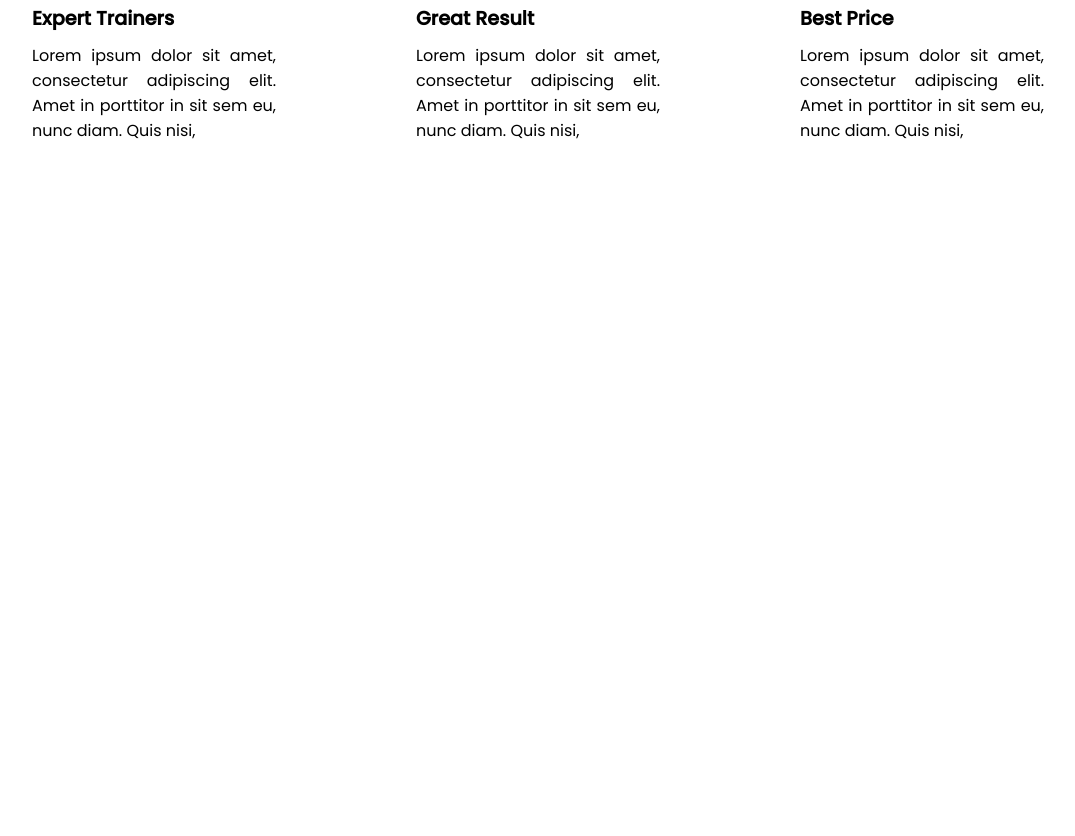
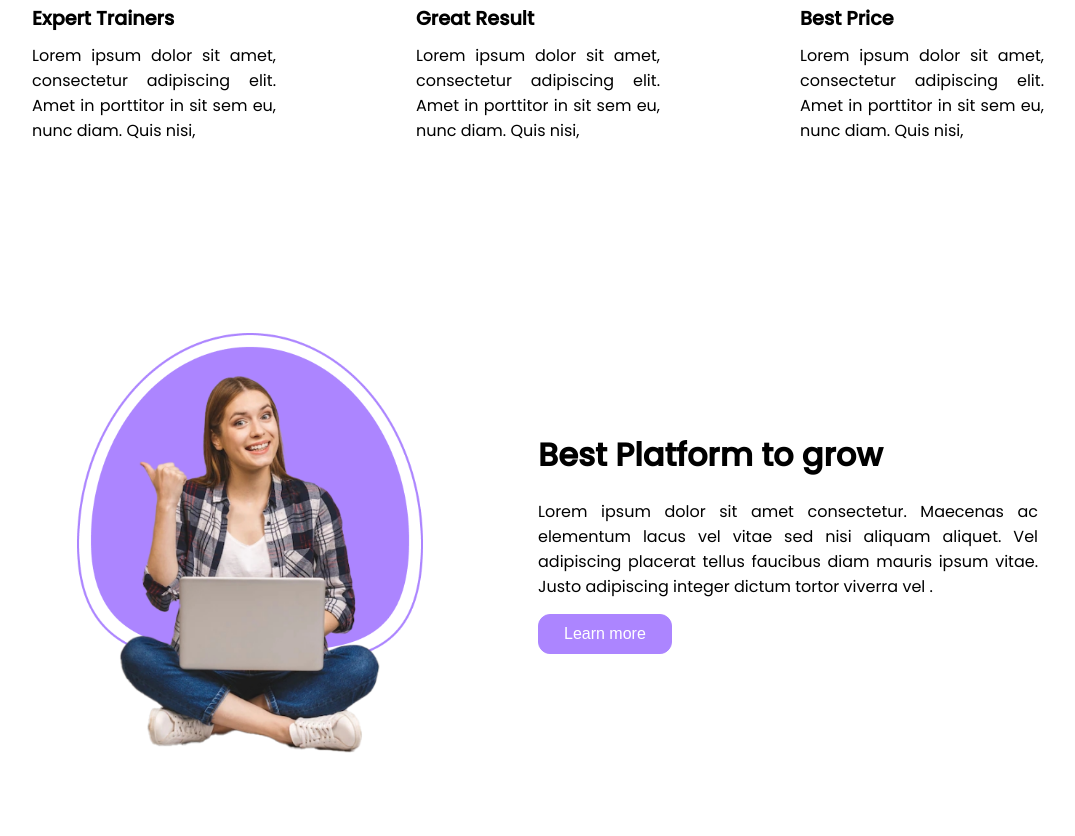
Before and after one commit to kevinmgc/otuschool, a plain HTML site: page index.html in a window 1280 px wide. Shown: the part 1582-2418 px from the top of the page, without its empty margins (102-1177 px from the left). Before the commit the page ends 1835 px from the top, so only its background shows below. Drawn offline with nearby package versions, Linux system fonts and the light colour scheme.

Commit message:
Add platform section

```diff
--- a/css/styles.css
+++ b/css/styles.css
@@ -4,6 +4,19 @@
     --white-color: #ffffff;
     --text-color: #464747;
     --gray-color: #eaeaea;
+    --button-color: #ac85ff;
+}
+
+.row {
+    display: grid;
+    grid-template-columns: repeat(auto-fit, minmax(334px, 1fr));
+}
+
+.primary-btn {
+    padding: 10px 25px;
+    border-radius: 12px;
+    font-size: 1em;
+    cursor: pointer;
 }
 
 body {
@@ -156,11 +169,6 @@ body {
     overflow: hidden;
 }
 
-#hero .row {
-    display: grid;
-    grid-template-columns: repeat(auto-fit, minmax(334px, 1fr));
-}
-
 #hero .row .hero-content {
     margin: auto 0;
     padding-top: 60px;
@@ -181,18 +189,11 @@ body {
     max-width: 400px;
 }
 
-#hero .row .hero-content .hero-buttons button {
-    padding: 10px 25px;
-    border-radius: 12px;
-    font-size: 1em;
-    cursor: pointer;
-    margin-right: 10px;
-}
-
 #hero .row .hero-content .hero-buttons .hero-button-1 {
     background-color: var(--primary-color);
     border: 1px solid var(--primary-color);
     color: var(--white-color);
+    margin-right: 10px;
 }
 
 #hero .row .hero-content .hero-buttons .hero-button-1:hover {
@@ -270,7 +271,7 @@ body {
 }
 
 #services .container > p {
-    text-align: center;
+    text-align: justify;
     max-width: 700px;
     margin: 0 auto;
     color: var(--text-color);
@@ -279,8 +280,6 @@ body {
 }
 
 #services .container .services-grid {
-    display: grid;
-    grid-template-columns: repeat(auto-fit, minmax(334px, 1fr));
     grid-auto-rows: 220px;
 }
 
@@ -302,6 +301,9 @@ body {
     #services .container h2 {
         font-size: 2em;
     }
+    #services .container > p {
+        text-align: center;
+    }
     #services .container .services-grid .services-col {
         padding: 0 50px;
     }
@@ -315,3 +317,56 @@ body {
         padding: 0 70px;
     }
 }
+
+/* Platform section */
+#platform .container .platform-img img {
+    width: 80%;
+    display: block;
+    margin: auto;
+    padding-bottom: 40px;
+}
+
+#platform .container .platform-content {
+    margin: auto 0;
+}
+
+#platform .container .platform-content h2 {
+    font-size: 1.5em;
+    padding-bottom: 20px;
+}
+
+#platform .container .platform-content p {
+    padding-bottom: 15px;
+}
+
+#platform .container .platform-content button {
+    border: 1px solid var(--button-color);
+    background-color: var(--button-color);
+    color: var(--white-color);
+}
+
+#platform .container .platform-content button:hover {
+    transform: translateY(-10px);
+    transition: all 0.6s;
+}
+
+@media screen and (min-width: 768px) {
+    #platform .container .platform-img img {
+        padding-bottom: 0;
+    }
+}
+
+@media screen and (min-width: 1024px) {
+    #platform .container .platform-img img {
+        width: 60%;
+    }
+
+    #platform .container .platform-content h2 {
+        font-size: 2em;
+    }
+
+    #platform .container .platform-content p {
+        max-width: 500px;
+        text-align: justify;
+    }
+}
--- a/index.html
+++ b/index.html
@@ -66,8 +66,8 @@
                 <p>Lorem ipsum dolor sit amet consectetur. Erat in commodo in a. Sit interdum mi felis laoreet sagittis.
                 </p>
                 <div class="hero-buttons">
-                    <button class="hero-button-1">Check Courses</button>
-                    <button class="hero-button-2">Learn more</button>
+                    <button class="primary-btn hero-button-1">Check Courses</button>
+                    <button class="primary-btn hero-button-2">Learn more</button>
                 </div>
             </div>
             <div class="hero-img">
@@ -95,7 +95,7 @@
             <p>Lorem ipsum dolor sit amet consectetur. Euismod diam phasellus quis aliquet purus sem ornare mollis
                 vulputate. Sapien
                 purus faucibus massa pharetra.</p>
-            <div class="services-grid">
+            <div class="row services-grid">
                 <div class="services-col">
                     <img src="img/services-icon-1.svg" alt="Services icon">
                     <h3>Life Time Access</h3>
@@ -140,6 +140,28 @@
             </div>
         </div>
     </section>
+    <!-- Platform section -->
+    <section class="section" id="platform">
+        <div class="container row">
+            <div class="platform-img">
+                <img src="img/info-img.png" alt="Info img">
+            </div>
+            <div class="platform-content">
+                <h2>Best Platform to grow</h2>
+                <p>Lorem ipsum dolor sit amet consectetur. Maecenas ac elementum lacus vel vitae sed nisi aliquam
+                    aliquet. Vel adipiscing
+                    placerat tellus faucibus diam mauris ipsum vitae. Justo adipiscing integer dictum tortor viverra vel
+                    .</p>
+                <button class="primary-btn">Learn more</button>
+            </div>
+        </div>
+    </section>
+    <!-- Section support -->
+    <section class="section" id="support">
+        <div class="container row">
+
+        </div>
+    </section>
 </body>
 
 </html>
```
Also changed, not shown: img/info-img.png (added).
